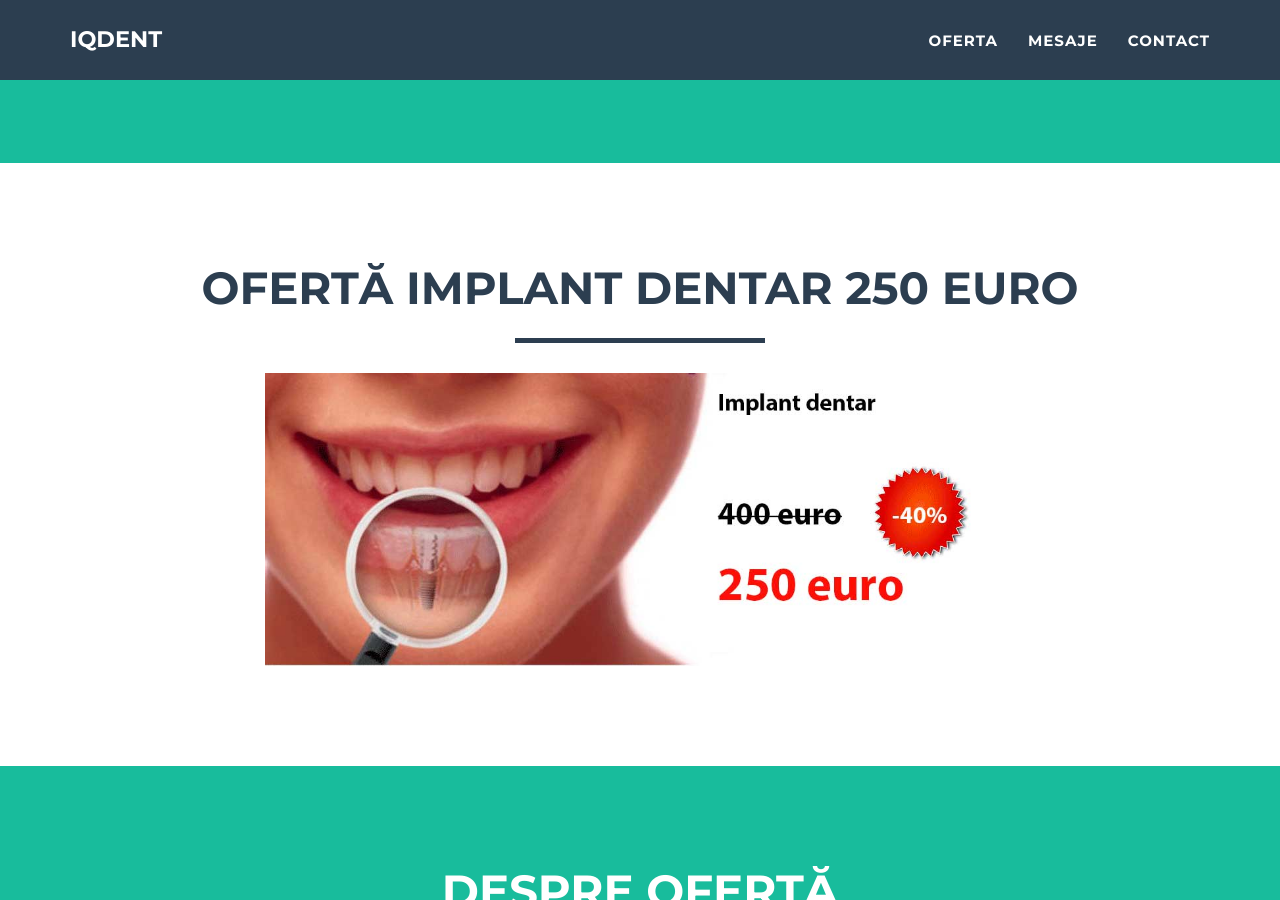
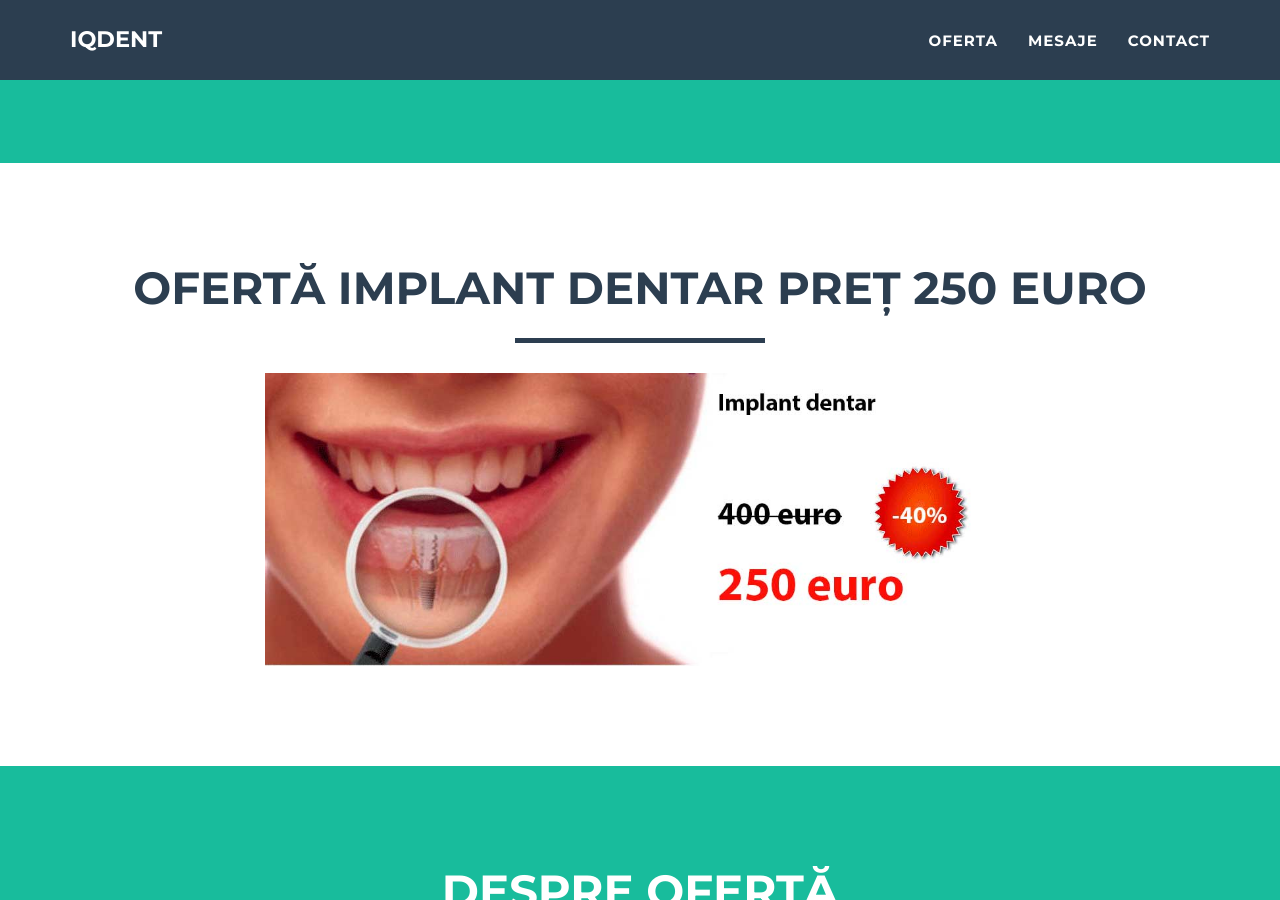
Before and after one commit to littledentgopo/offerdent, a Jekyll site: the page built from index.html, in a window 1280 px wide and 900 px high, scrolled down 788 px. Built offline with Jekyll 4.4.1, drawn with Linux system fonts in a browser that asks for light colours.

Commit message:
Update section-discount.html

```diff
--- a/_includes/section-discount.html
+++ b/_includes/section-discount.html
@@ -2,7 +2,7 @@
         <div class="container">
             <div class="row">
                 <div class="col-lg-12 text-center">
-                    <h2>Ofertă implant dentar 250 euro</h2>
+                    <h2>Ofertă implant dentar preț 250 euro</h2>
                     <hr class="star-primary">
                 </div>
             </div>
```
